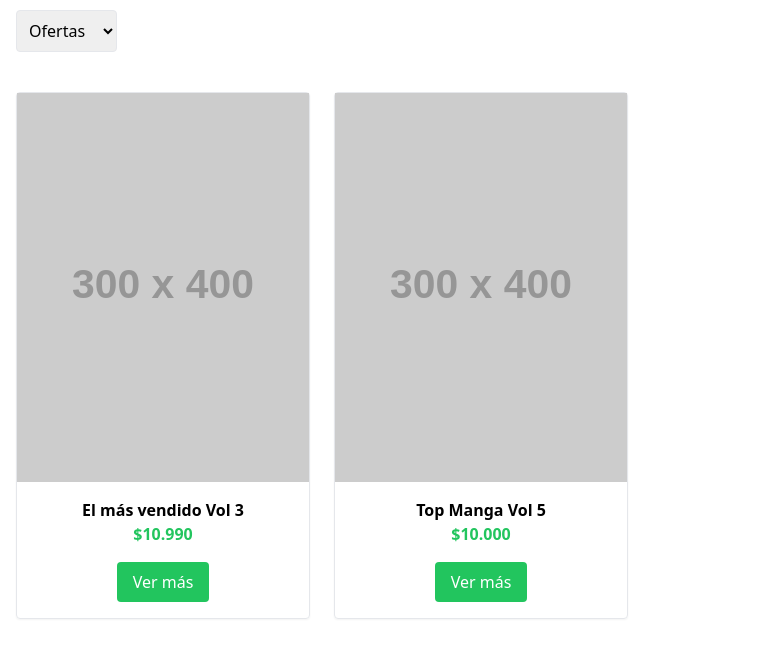
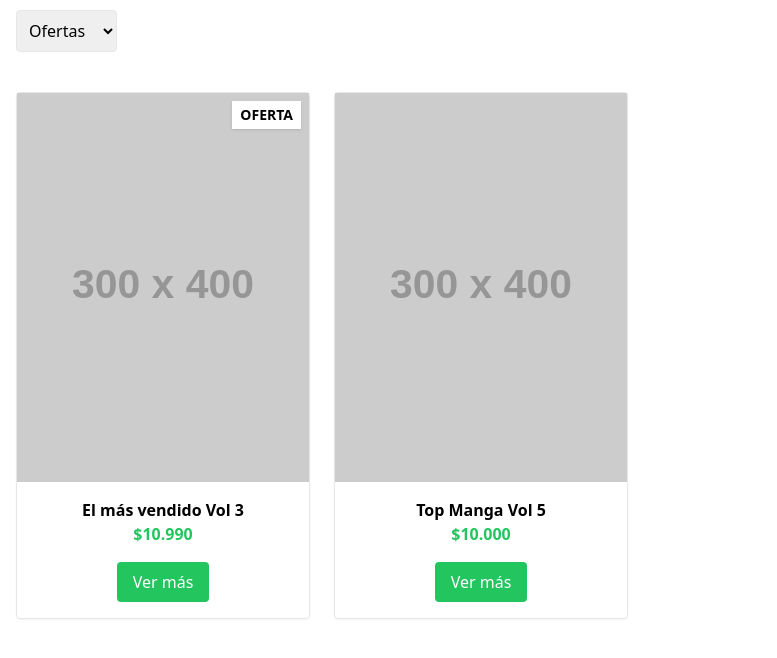
Before and after one commit to petly-pet/catalogo, a website: page src/index.html in a window 1280 px wide. Shown: the part 70-728 px from the top of the page, without its empty margins (0-777 px from the left). Drawn offline with Linux system fonts and the light colour scheme; placeholder pictures from the web are drawn by us.

Commit message:
Update index.html

```diff
--- a/src/index.html
+++ b/src/index.html
@@ -22,7 +22,10 @@
 
     <section id="offers" class="container mx-auto grid grid-cols-2 md:grid-cols-4 gap-6 p-4">
         <div class="border rounded shadow-sm">
-            <img src="https://via.placeholder.com/300x400" alt="Popular 1" class="w-full h-auto">
+            <div class="relative">
+                <img src="https://via.placeholder.com/300x400" alt="Popular 1" class="w-full h-auto">
+                <span class="absolute top-2 right-2 bg-white text-sm font-bold px-2 py-1 shadow">OFERTA</span>
+            </div>
             <div class="p-4 text-center">
                 <h2 class="font-semibold">El más vendido Vol 3</h2>
                 <p class="text-green-500 font-bold">$10.990</p>
```
